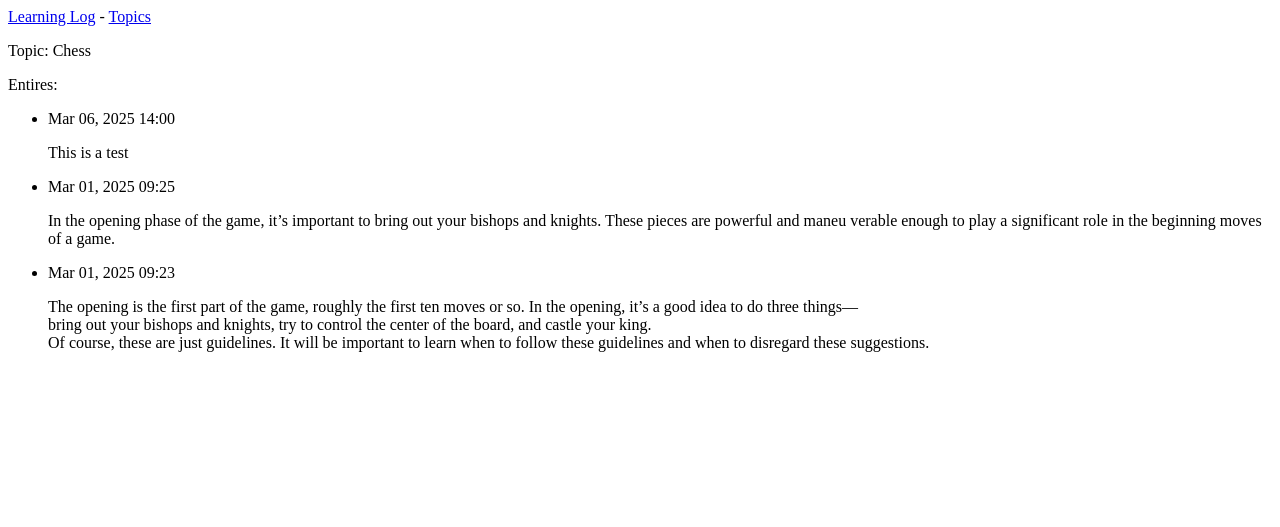
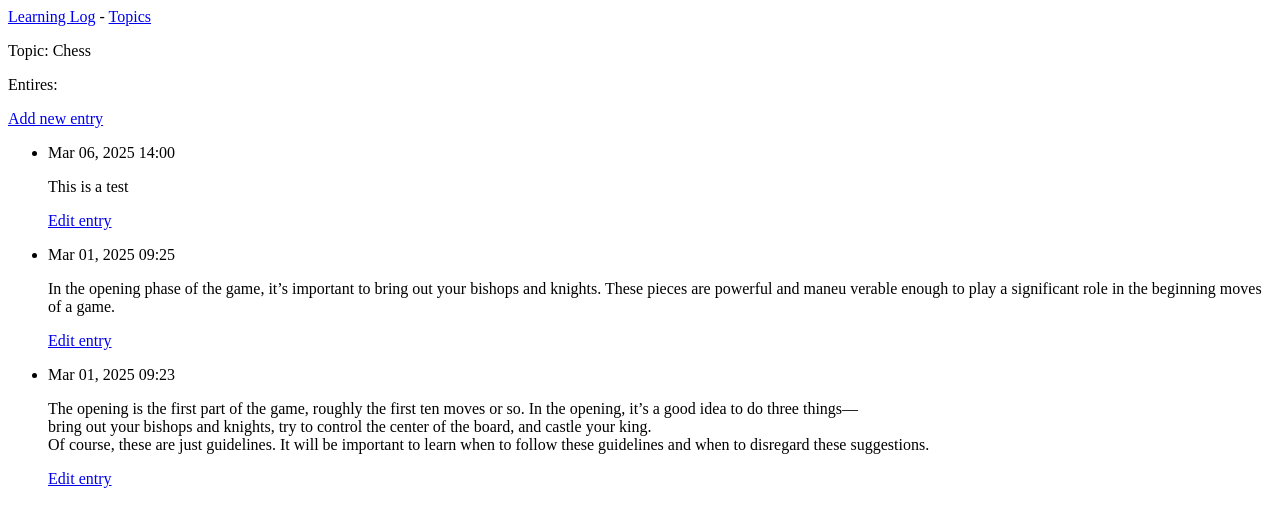
Before and after one commit to HuyDD305/learning_log, a Django app: page /topics/1/ in a window 1280 px wide. Shown: the top 527 px of the page. Run offline with Django 5.2, Linux system fonts and the light colour scheme; data comes from the database, SQL or seed files in the repository; both versions use the stored data as it was after the commit.

Commit message:
add some few function like add entry and edit entry

```diff
--- a/learning_logs/templates/learning_logs/topic.html
+++ b/learning_logs/templates/learning_logs/topic.html
@@ -5,11 +5,17 @@
 <p>Topic: {{topic}}</p>
 
 <p>Entires:</p>
+<p>
+    <a href="{% url 'learning_logs:new_entry' topic.id %}">Add new entry</a>
+</p>
 <ul>
     {% for entry in entries %}
     <li>
         <p>{{ entry.date_added|date:'M d, Y H:i' }}</p>
         <p>{{ entry.text|linebreaks }}</p>
+        <p>
+            <a href="{% url 'learning_logs:edit_entry' entry.id %}">Edit entry</a>
+        </p>
     </li>
     {% empty %}
     <li>There are no entries for this topic yet.</li>
--- a/learning_logs/templates/learning_logs/topics.html
+++ b/learning_logs/templates/learning_logs/topics.html
@@ -12,4 +12,6 @@
     <li>No topics have been added yet.</li>
     {% endfor %}
 </ul>
+
+ <a href="{% url 'learning_logs:new_topic' %}">Add a new topic</a>
 {% endblock content %}
--- a/learning_logs/urls.py
+++ b/learning_logs/urls.py
@@ -15,5 +15,9 @@ urlpatterns = [
     path('topics/<int:topic_id>/', views.topic, name='topic'),
     #Page for adding a new topic without going into admin site
     path('newtopic/', views.new_topic, name='new_topic'),
+    #Page for adding a new entry for normal user
+    path('new_entry/<int:topic_id>', views.new_entry, name='new_entry'),
+    #Page for editing an entry
+    path('edit_entry/<int:entry_id>/', views.edit_entry, name='edit_entry'),
 
 ]
--- a/learning_logs/views.py
+++ b/learning_logs/views.py
@@ -1,7 +1,7 @@
 from django.shortcuts import render, redirect
 
-from .forms import TopicFrom
-from .models import Topic
+from .forms import TopicForm, EntryForm
+from .models import Topic, Entry
 
 # Create your views here.
 def index(request):
@@ -25,14 +25,50 @@ def new_topic(request):
     """Add a new topic for user"""
     if request.method != 'POST':
         #No data submitted; create a blank form.
-        form = TopicFrom()
+        form = TopicForm()
     else:
         #POST data submitted; process data.
-        form = TopicFrom(data=request.POST)
+        form = TopicForm(data=request.POST)
         if form.is_valid():
             form.save()
-            return redirect('learning_logs/topics')
 
     #Display a blank or invalid form.
-    context = {'from': form}
+    context = {'form': form}
     return render(request, 'learning_logs/new_topic.html', context)
+
+def new_entry(request, topic_id):
+    """Add a new entry for a particular topic."""
+    topic = Topic.objects.get(id=topic_id)
+
+    if request.method != 'POST':
+        # No data submitted; create a blank form.
+        form = EntryForm()
+    else:
+        # POST data submitted; process data
+        form = EntryForm(data=request.POST)
+        if form.is_valid():
+            new_entry = form.save(commit=False) #bao
+            new_entry.topic = topic
+            new_entry.save()
+            return redirect('learning_logs:topic', topic_id=topic_id)
+
+    #Display a blank or invalid form
+    context = {'topic' : topic, 'form' : form}
+    return render(request, 'learning_logs/new_entry.html', context)
+
+def edit_entry(request, entry_id):
+    """Edit an existing entry"""
+    entry = Entry.objects.get(id=entry_id)
+    topic = entry.topic
+
+    if request.method != 'POST':
+        #Initial request; pre-fill form with the current entry.
+        form = EntryForm(instance=entry)
+    else:
+        #Post data submitted; process data.
+        form = EntryForm(instance=entry, data=request.POST)
+        if form.is_valid():
+            form.save()
+            return redirect('learning_logs:topic', topic_id=topic.id)
+    context = {'entry' : entry, 'topic' : topic, 'form' : form}
+    return render(request, 'learning_logs/edit_entry.html', context)
```
Also changed, not shown: learning_logs/forms.py (+11 -3 lines), learning_logs/templates/learning_logs/edit_entry.html (added, +13 -0 lines), learning_logs/templates/learning_logs/new_entry.html (added, +13 -0 lines), learning_logs/templates/learning_logs/new_topic.html (added, +11 -0 lines), db.sqlite3.
